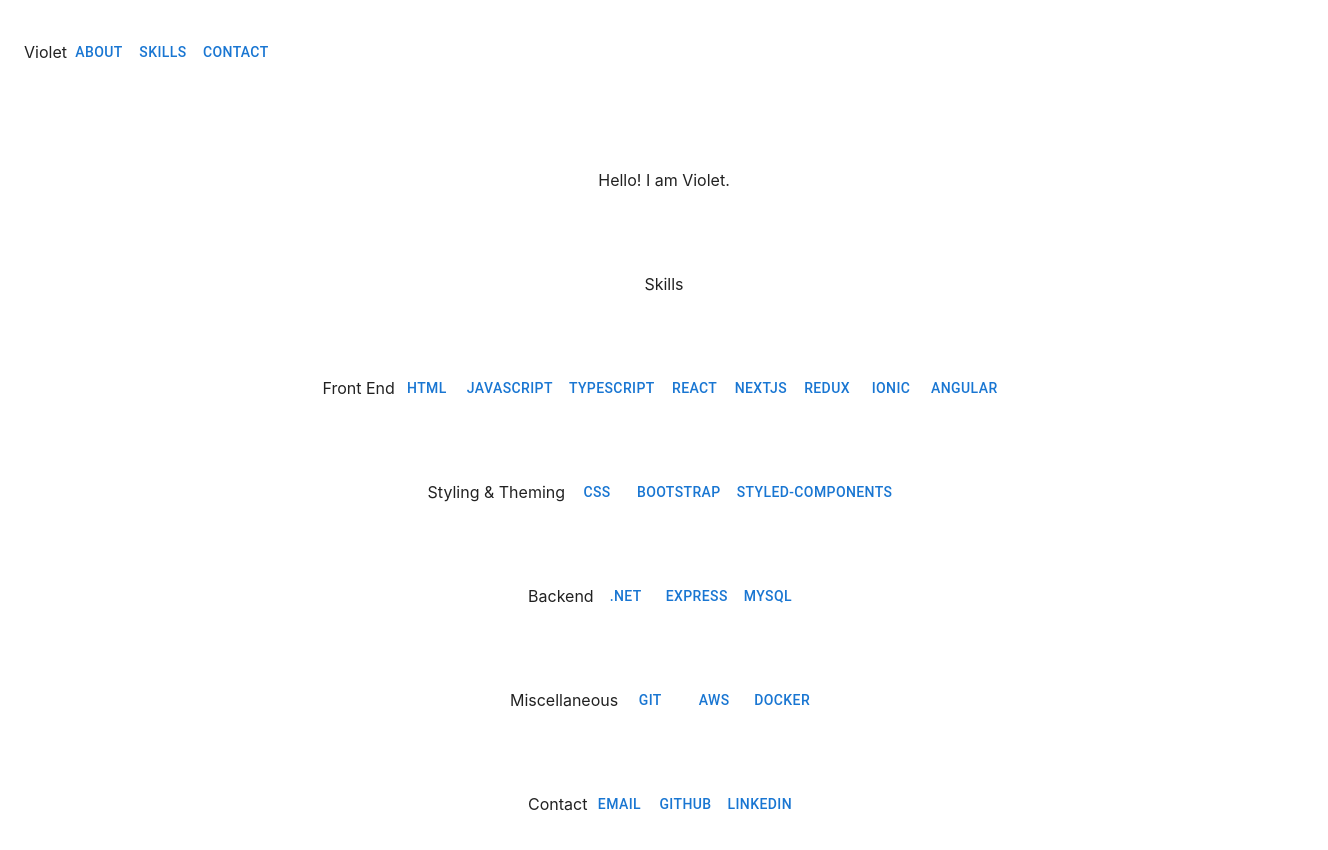
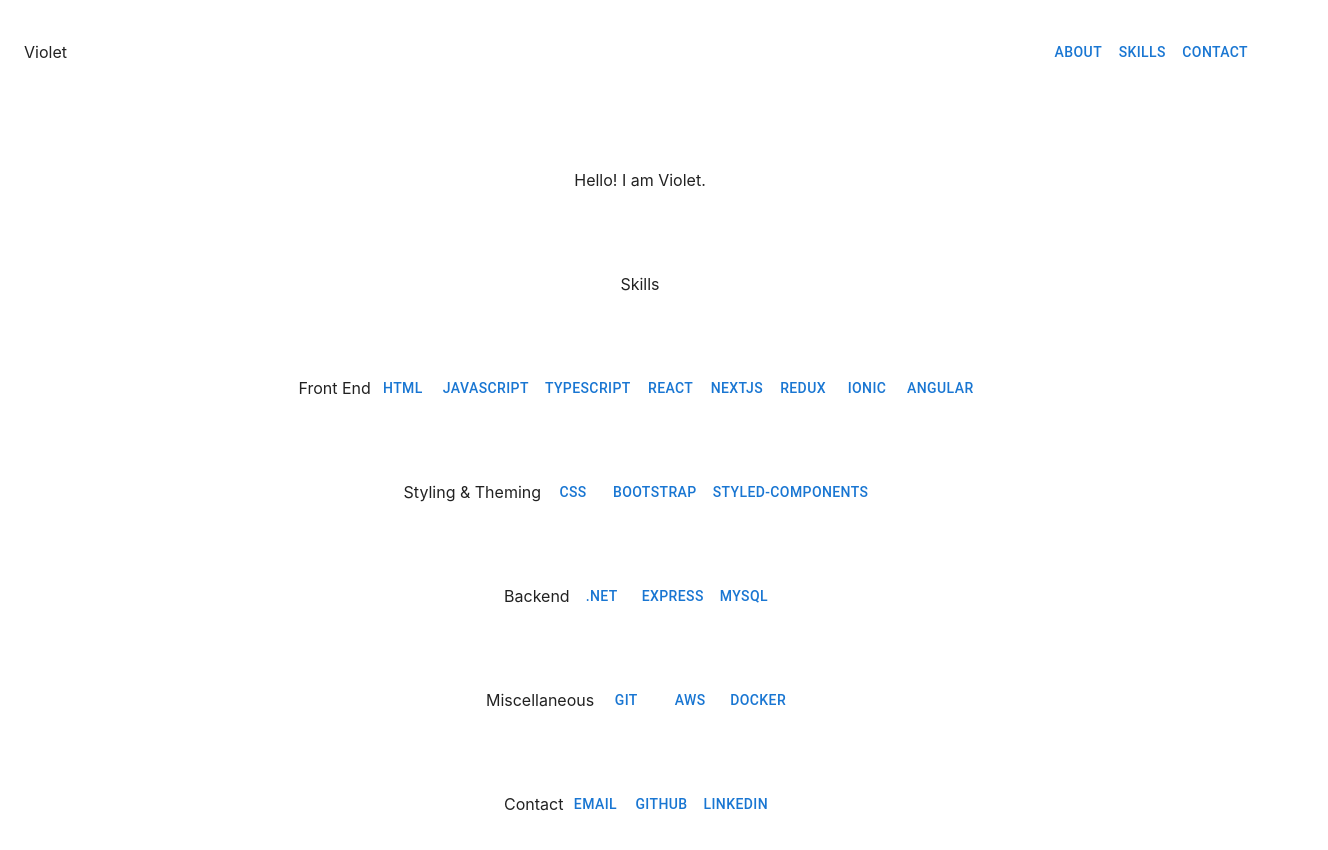
Before and after one commit to vlaudinsky/vlaudinsky.github.io, a React (Create React App) app in the folder portfolio/: page / in a window 1280 px wide. Shown: the top 850 px of the page, 1328 px wide, since content can reach past the window. Built offline with nearby package versions, Linux system fonts and the light colour scheme.

Commit message:
Remove width 100% to fix stylings

```diff
--- a/portfolio/src/App.js
+++ b/portfolio/src/App.js
@@ -12,8 +12,10 @@ function App() {
 
     return (
         <ThemeProvider theme={theme} default="system">
-            <Header/>
-            <MainContent/>
+            <div>
+                <Header/>
+                <MainContent/>
+            </div>
         </ThemeProvider>
     );
 }
--- a/portfolio/src/components/Header/Header.jsx
+++ b/portfolio/src/components/Header/Header.jsx
@@ -17,7 +17,6 @@ function Header() {
         <Box
             sx={{
                 display: 'flex',
-                width: '100%',
                 alignItems: 'center',
                 justifyContent: 'space-between',
                 bgcolor: 'background.default',
@@ -32,8 +31,9 @@ function Header() {
             <Box
                 sx={{
                 display: 'flex',
-                width: '100%',
-                alignItems: 'flex-end',
+                marginLeft:'auto',
+                marginRight:'0',
+
             }}>
                 <Button href='#About'>About</Button>
                 <Button href="#Skills">Skills</Button>
--- a/portfolio/src/components/MainContent/About.jsx
+++ b/portfolio/src/components/MainContent/About.jsx
@@ -12,7 +12,6 @@ function About() {
             sx={{
                 display: 'flex',
                 flexDirection:"column",
-                width: '100%',
                 alignItems: 'center',
                 justifyContent: 'center',
                 bgcolor: 'background.default',
--- a/portfolio/src/components/MainContent/Contact.jsx
+++ b/portfolio/src/components/MainContent/Contact.jsx
@@ -11,7 +11,6 @@ function Contact() {
         <Box
             sx={{
                 display: 'flex',
-                width: '100%',
                 alignItems: 'center',
                 justifyContent: 'center',
                 bgcolor: 'background.default',
--- a/portfolio/src/components/MainContent/MainContent.jsx
+++ b/portfolio/src/components/MainContent/MainContent.jsx
@@ -14,7 +14,6 @@ function MainContent() {
             sx={{
                 display: 'flex',
                 flexDirection:"column",
-                width: '100%',
                 alignItems: 'center',
                 justifyContent: 'center',
                 bgcolor: 'background.default',
--- a/portfolio/src/components/MainContent/Skills.jsx
+++ b/portfolio/src/components/MainContent/Skills.jsx
@@ -8,7 +8,6 @@ function Skills() {
             <Box id="#Skills"
                 sx={{
                     display: 'flex',
-                    width: '100%',
                     alignItems: 'center',
                     justifyContent: 'center',
                     bgcolor: 'background.default',
@@ -23,7 +22,6 @@ function Skills() {
             <Box
                 sx={{
                     display: 'flex',
-                    width: '100%',
                     alignItems: 'center',
                     justifyContent: 'center',
                     bgcolor: 'background.default',
@@ -48,7 +46,6 @@ function Skills() {
             <Box
                 sx={{
                     display: 'flex',
-                    width: '100%',
                     alignItems: 'center',
                     justifyContent: 'center',
                     bgcolor: 'background.default',
@@ -68,7 +65,6 @@ function Skills() {
             <Box
                 sx={{
                     display: 'flex',
-                    width: '100%',
                     alignItems: 'center',
                     justifyContent: 'center',
                     bgcolor: 'background.default',
@@ -88,7 +84,6 @@ function Skills() {
             <Box
                 sx={{
                     display: 'flex',
-                    width: '100%',
                     alignItems: 'center',
                     justifyContent: 'center',
                     bgcolor: 'background.default',
--- a/portfolio/src/index.css
+++ b/portfolio/src/index.css
@@ -11,3 +11,6 @@ code {
   font-family: source-code-pro, Menlo, Monaco, Consolas, 'Courier New',
     monospace;
 }
+#root {
+  width: 100vw;
+}
```
